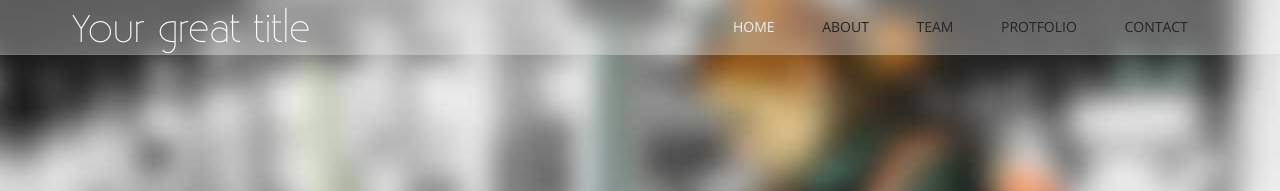
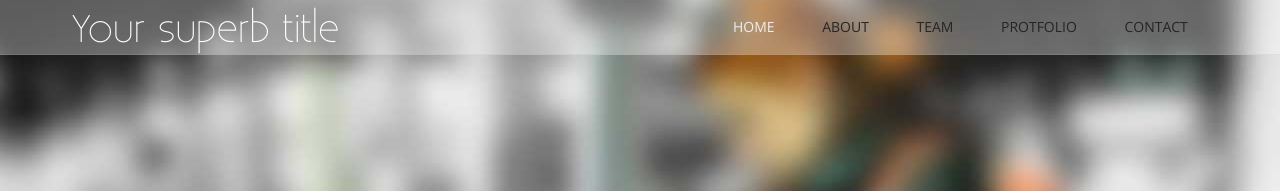
Before and after one commit to alberto5678/minisite-sommet-tdj, a Jekyll site: the page built from index.html, in a window 1280 px wide and 900 px high. Shown: the top 191 px of the window. Built offline with Jekyll 4.4.1, drawn with Linux system fonts in a browser that asks for light colours; nearby versions of some CDN libraries; some web fonts are replaced.

Commit message:
Updated _config.yml

```diff
--- a/_config.yml
+++ b/_config.yml
@@ -1,6 +1,6 @@
 # Modifiez ce document
 # Site settings
-title: Your great title
+title: Your superb title
 email: your-email@domain.com
 description: > # this means to ignore newlines until "baseurl:"
   Write an awesome description for your new site here. You can edit this
```
